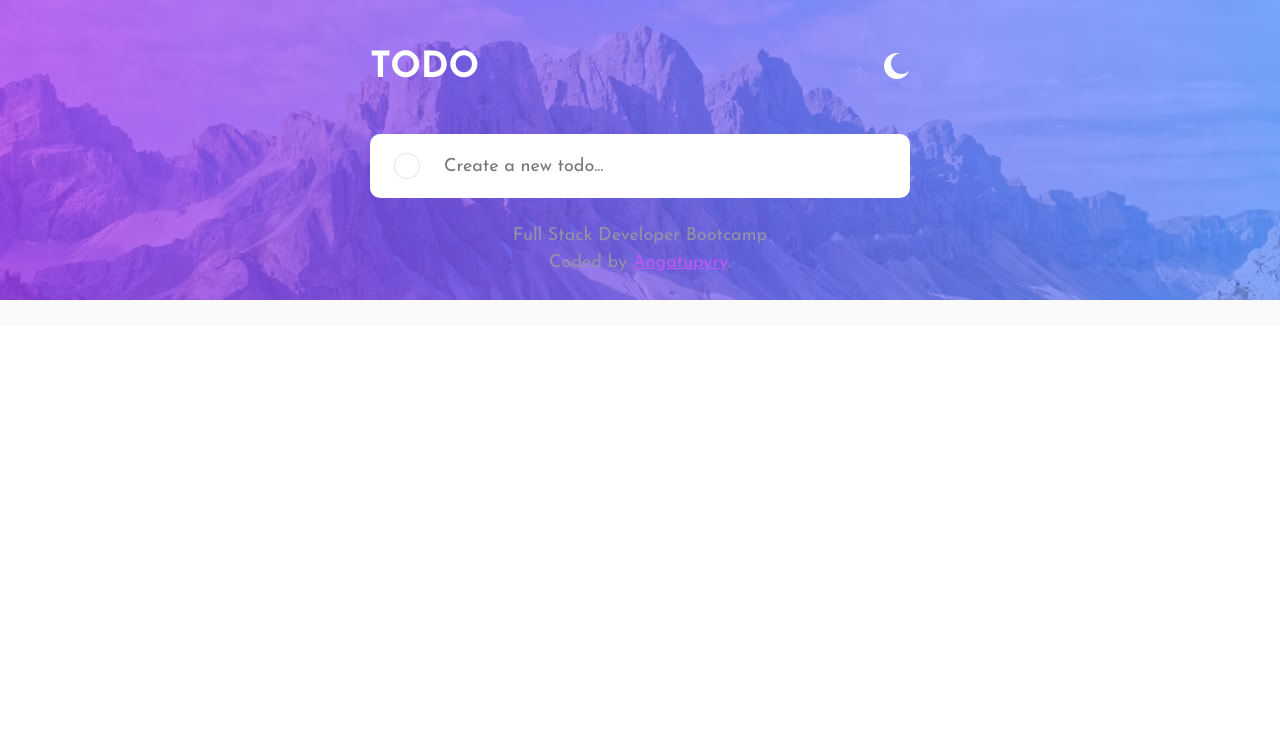
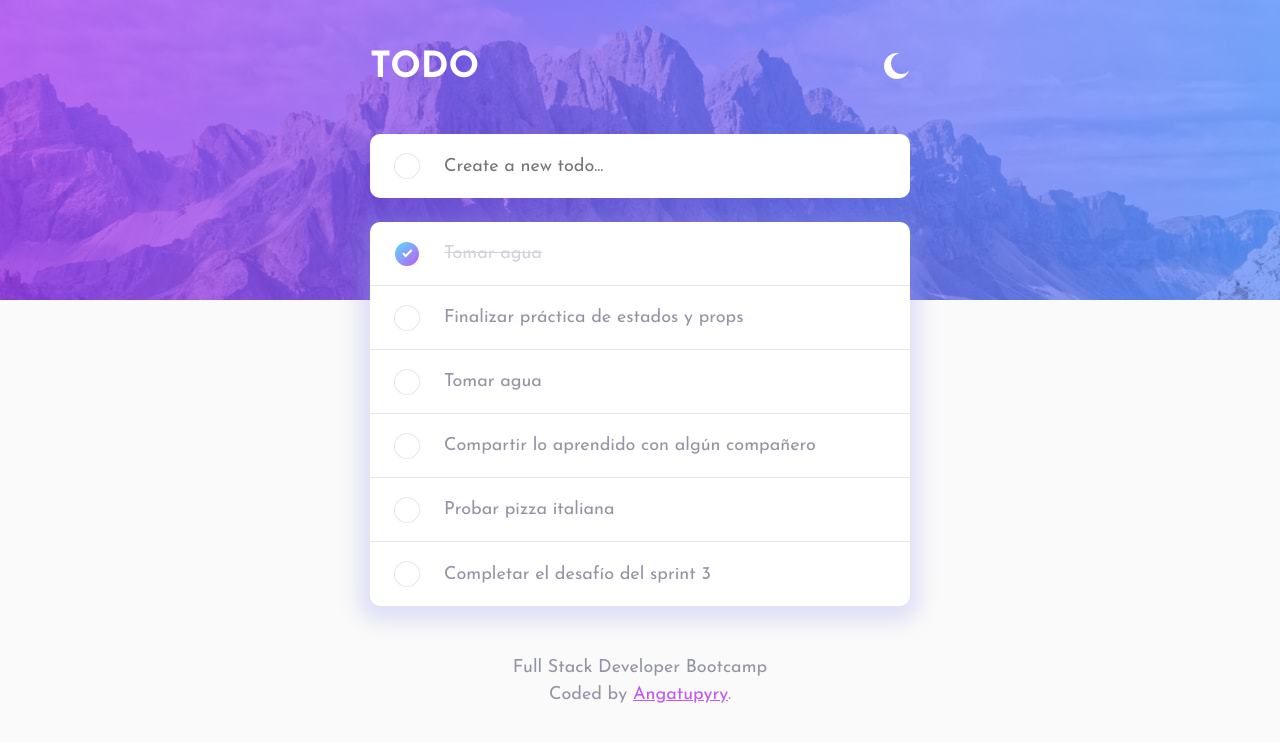
Before and after one commit to Angatupyry/todo-react-app, a React (Vite) app in the folder todo-react-app/: page / in a window 1280 px wide. Shown: the top 742 px of the page. Built offline with nearby package versions, Linux system fonts and the light colour scheme.

Commit message:
Se agregan lista de tareas y la posibilidad de tachar la tarea culminada
Signed-off-by: Angatupyry <fierrofenix@gmail.com>

```diff
--- a/todo-react-app/src/App.jsx
+++ b/todo-react-app/src/App.jsx
@@ -3,6 +3,20 @@ import "./index.css";
 import Header from "./components/Header";
 import Footer from "./components/Footer";
 import TodoForm from "./components/TodoForm";
+import TodoList from "./components/TodoList";
+
+const todos = [
+  { id: 1, content: "Tomar agua", completed: true },
+  { id: 2, content: "Finalizar práctica de estados y props", completed: false },
+  { id: 3, content: "Tomar agua", completed: false },
+  {
+    id: 4,
+    content: "Compartir lo aprendido con algún compañero",
+    completed: false,
+  },
+  { id: 5, content: "Probar pizza italiana", completed: false },
+  { id: 6, content: "Completar el desafío del sprint 3", completed: false },
+];
 
 function App() {
   const [themeLight, setThemeLight] = useState(true);
@@ -13,6 +27,7 @@ function App() {
         <Header themeLight={themeLight} setThemeLight={setThemeLight} />
         <main>
           <TodoForm />
+          <TodoList todos={todos} />
         </main>
         <Footer />
       </div>
--- /dev/null
+++ b/todo-react-app/src/components/TodoItem.jsx
@@ -0,0 +1,29 @@
+import React, { useState } from "react";
+import IconCheck from "../assets/images/icon-check.svg";
+
+const TodoItem = ({ todo }) => {
+  const [mutableTodo, setMutableTodo] = useState(todo);
+
+  const toggleCompleted = () => {
+    setMutableTodo({ ...mutableTodo, completed: !mutableTodo.completed });
+  };
+
+  return (
+    <li className={`${mutableTodo.completed ? "completed" : ""}`}>
+      <label htmlFor={`todoCheckbox-${todo.id}`}>Completed Checkbox</label>
+      <input
+        id={`todoCheckbox-${todo.id}`}
+        type="checkbox"
+        name="completed-checkbox"
+      />
+      <div className="checkbox-border-wrap">
+        <span className="checkbox" onClick={toggleCompleted}>
+          {mutableTodo.completed ? <img src={IconCheck} alt="Completed" /> : ""}
+        </span>
+      </div>
+      <p>{mutableTodo.content}</p>
+    </li>
+  );
+};
+
+export default TodoItem;
--- /dev/null
+++ b/todo-react-app/src/components/TodoList.jsx
@@ -0,0 +1,21 @@
+import TodoItem from "./TodoItem";
+
+const TodoList = ({ todos }) => {
+  return (
+    <>
+      <section className="todo-list-section">
+        {todos.length < 1 ? (
+          <p className="info-text">There's no {textPlacer}</p>
+        ) : (
+          <ul className="todo-list">
+            {todos.map((todo) => (
+              <TodoItem todo={todo} key={todo.id} todos={todos} />
+            ))}
+          </ul>
+        )}
+      </section>
+    </>
+  );
+};
+
+export default TodoList;
--- a/todo-react-app/src/index.css
+++ b/todo-react-app/src/index.css
@@ -161,6 +161,90 @@ h1 {
   width: 100%;
 }
 
+/* TodoList Component */
+.filter-control-for-mobile {
+  display: none;
+}
+.todo-list-section {
+  background-color: white;
+  border-radius: 1rem;
+  margin-bottom: 4.8rem;
+  box-shadow: -1px 5px 20px 10px rgba(157, 162, 235, 0.3);
+  -webkit-box-shadow: -1px 5px 20px 10px rgba(157, 162, 235, 0.3);
+  -moz-box-shadow: -1px 5px 20px 10px rgba(157, 162, 235, 0.3);
+}
+.wrapper.dark .todo-list-section {
+  background-color: var(--color-very-dark-desaturated-blue);
+  box-shadow: -1px 5px 20px 10px rgba(37, 39, 60, 0.2);
+  -webkit-box-shadow: -1px 5px 20px 10px rgba(37, 39, 60, 0.2);
+  -moz-box-shadow: -1px 5px 20px 10px rgba(37, 39, 60, 0.2);
+}
+.todo-list-section .info-text {
+  padding: 2.4rem;
+  border-bottom: 0.1rem solid var(--color-very-light-grayish-blue);
+}
+.todo-list {
+  list-style: none;
+}
+.todo-list li {
+  display: flex;
+  flex-direction: row;
+  height: 6.4rem;
+  justify-content: flex-start;
+  align-items: center;
+  padding-left: 2.4rem;
+  padding-right: 2.4rem;
+  gap: 2.4rem;
+  border-bottom: 0.1rem solid var(--color-very-light-grayish-blue);
+}
+.todo-list li:last-child {
+  border-bottom: none;
+}
+.wrapper.dark li {
+  border-bottom-color: var(--color-dark-very-dark-grayish-blue-hover);
+}
+.todo-list li label,
+.todo-list li input[type="checkbox"] {
+  display: none;
+}
+.todo-list li.completed .checkbox-border-wrap {
+  background: transparent;
+}
+.todo-list li.completed .checkbox {
+  background-image: linear-gradient(
+    to bottom right,
+    var(--color-gradient-start),
+    var(--color-gradient-end)
+  );
+}
+.todo-list li.completed p {
+  color: var(--color-light-grayish-blue);
+  text-decoration-line: line-through;
+}
+.wrapper.dark .todo-list li.completed p {
+  color: var(--color-dark-very-dark-grayish-blue);
+}
+
+.todo-filter-control {
+  display: flex;
+  justify-content: space-between;
+  align-items: center;
+  padding: 2.4rem;
+  border-top: 0.1rem solid var(--color-very-light-grayish-blue);
+}
+.wrapper.dark .todo-filter-control {
+  border-top-color: var(--color-dark-very-dark-grayish-blue-hover);
+}
+.control-btn.group {
+  display: flex;
+  gap: 1rem;
+}
+.btn.active,
+.wrapper.dark .btn.active {
+  color: var(--color-gradient-start);
+  font-weight: 700;
+}
+
 /* Footer Component */
 footer {
   line-height: 1.5;
```
